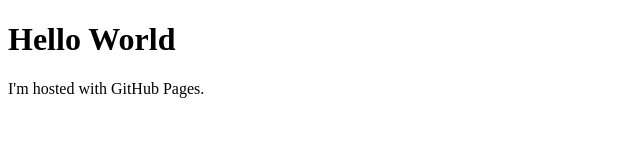
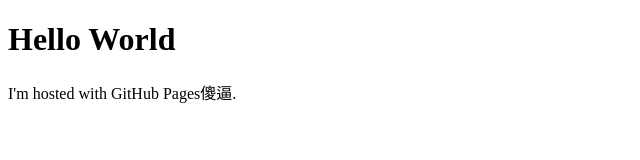
Before and after one commit to sbnmd7758/sbnmd7758.github.io, a plain HTML site: page index.html in a window 1280 px wide. Shown: the whole page, without its empty margins (0-640 px from the left). Drawn offline with Linux system fonts and the light colour scheme.

Commit message:
Update index.html

```diff
--- a/index.html
+++ b/index.html
@@ -2,6 +2,6 @@
 <html>
 <body>
 <h1>Hello World</h1>
-<p>I'm hosted with GitHub Pages.</p>
+<p>I'm hosted with GitHub Pages傻逼.</p>
 </body>
 </html>
```
